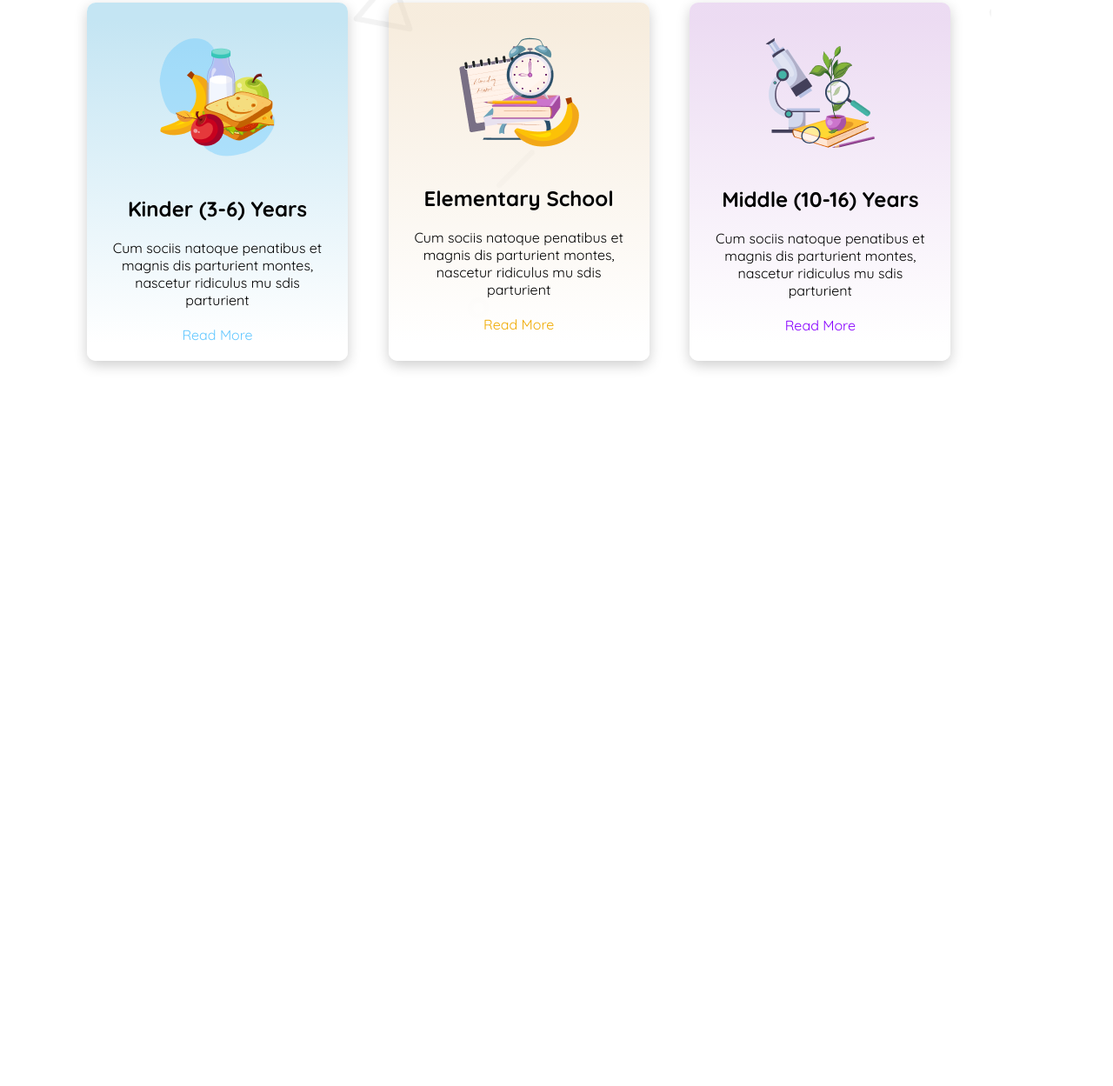
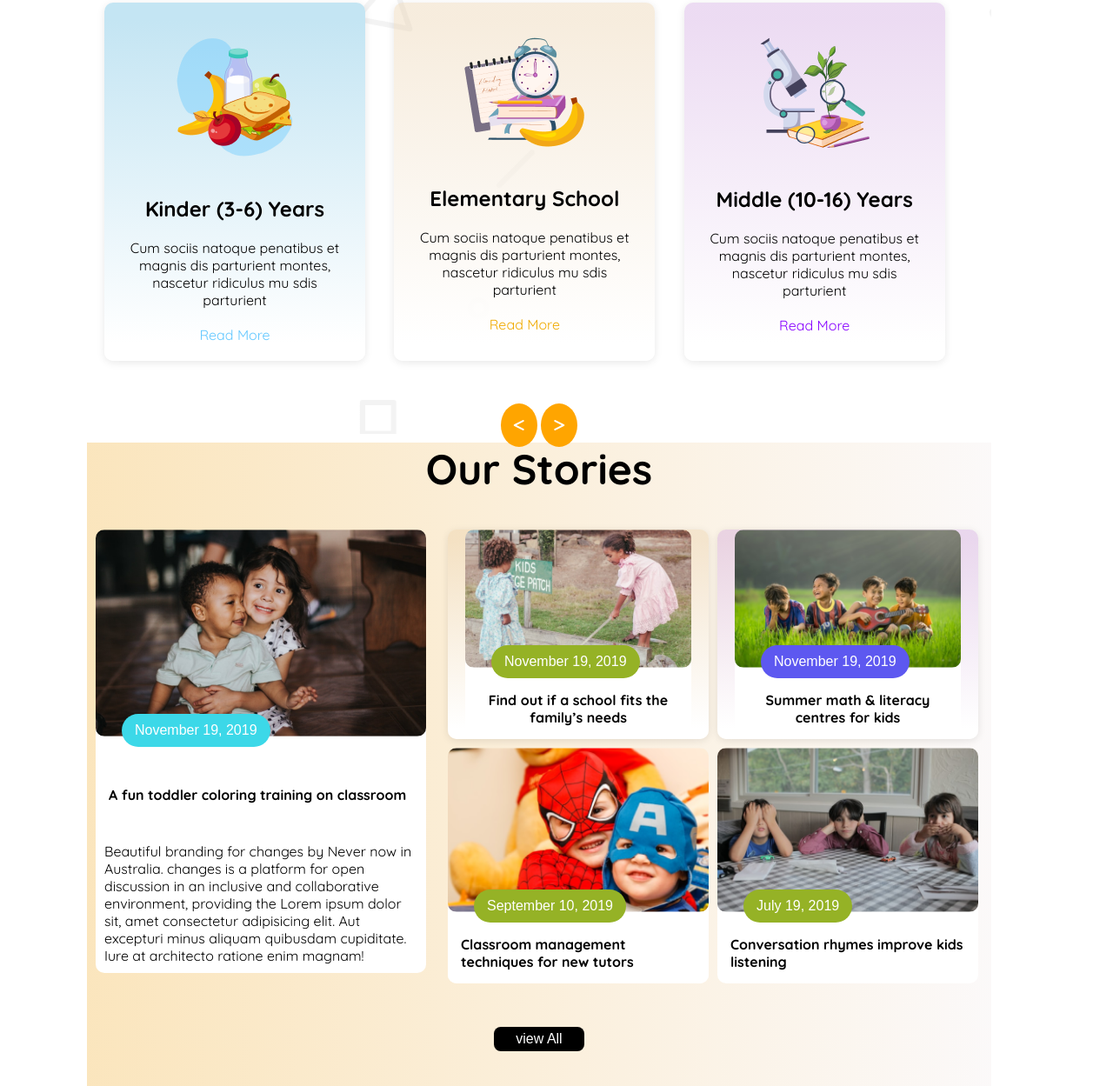
Before and after one commit to MasudMiti/kids-school, a plain HTML site: page index.html in a window 1280 px wide. Shown: the part 640-1889 px from the top of the page at 87% size. Before the commit the page ends 1095 px from the top, so only its background shows below. Drawn offline with Linux system fonts and the light colour scheme.

Commit message:
image section done

```diff
--- a/index.html
+++ b/index.html
@@ -4,6 +4,7 @@
   <meta charset="UTF-8">
   <meta name="viewport" content="width=device-width, initial-scale=1.0">
   <title>Kids School</title>
+  <link rel="stylesheet" href="https://cdnjs.cloudflare.com/ajax/libs/font-awesome/6.7.2/css/all.min.css"/>
   <link rel="stylesheet" href="style.css">
 </head>
 <body>
@@ -64,8 +65,62 @@
               <p class="read read-3">Read More</p>
           </div>
         </div>
+        <div class="icon-style">
+        <span class="icon"><i class="fa-solid fa-less-than"></i></></span>
+        <span class="icon"><i class="fa-solid fa-greater-than"></i></span>
+      </div>
       </section>
-
+     <!-- our stories section starts -->
+      <section class="our-stories wrapper">
+        <h3 class="story-title">Our Stories</h3>
+      <div class="section-parent">
+         <div class="one-big-image">
+           <img src="assets/story-1.png" alt="">
+           <div class="big-img-content">
+            <button class="card-btn">November 19, 2019</button>
+            <h4 class="sub-title title">A fun toddler coloring training on classroom</h4>
+            <p class="story-description">Beautiful branding for changes by Never now      in Australia.
+             changes is a platform for open discussion in an inclusive and collaborative environment, providing the Lorem ipsum dolor sit, amet consectetur adipisicing elit. Aut excepturi minus aliquam quibusdam cupiditate. Iure at architecto ratione enim magnam!</p>
+           </div>
+        </div>
+        <div class="small-image">
+          <div class="card-2">
+          <img src="assets/story-2.png" alt="">
+            <div class="small-img-content">
+              <button class="card-btn img-btn5">November 19, 2019</button>
+              <h5 class="sub-title">Find out if a school fits the family’s needs</h5>
+            </div>
+         </div>
+          <div class="card-3">
+            <img src="assets/story-3.png" alt="">
+            <div class="small-img-content">
+              <button class="card-btn img-btn4">November 19, 2019</button>
+              <h5 class="sub-title">Summer math & literacy centres for kids</h5>
+            </div>
+          </div>
+          <div class="card-4">
+            <img src="assets/story-4.png" alt="">
+             <div class="small-img-content">
+              <div class="small-img-content">
+                <button class="card-btn img-btn5">September 10, 2019</button>
+                <h5 class="sub-title">Classroom management techniques for new tutors</h5>
+              </div>
+             </div>
+          </div>
+          <div class="card-5">
+            <img src="assets/story-5.png" alt="">
+            <div class="small-img-content">
+              <button class="card-btn img-btn5">July 19, 2019</button>
+              <h5 class="sub-title">Conversation rhymes improve kids listening</h5>
+            </div>
+          </div>
+        </div>
+      </div>
+      <div class="view-btn">
+        <button class="btn-primary btn-1">view All</button>
+      </div>
+      </section>
+     <!-- our stories section ends -->
     </main>
      </div>
       <footer>
--- a/style.css
+++ b/style.css
@@ -101,6 +101,8 @@ body{
   background-repeat: no-repeat;
  }
  .card-container{
+  width: 1000px;
+  margin: 0 auto;
   display: grid;
   grid-template-columns: repeat(3, 1fr);
  }
@@ -109,7 +111,7 @@ body{
   width: 300px;
   padding: 0px 20px;
   border-radius: 10px;
-  box-shadow: 0px 5px 15px rgba(0, 0, 0, .195);
+  box-shadow: 0px 2px 10px rgba(0, 0, 0, .095);
   background: linear-gradient(rgb(196, 229, 243) 5%, #ffffff 95%)
 }
 .card-2{
@@ -117,7 +119,7 @@ body{
   width: 300px;
   padding: 0px 20px;
   border-radius: 10px;
-  box-shadow: 0px 5px 15px rgba(0, 0, 0, .195);
+  box-shadow: 0px 2px 10px rgba(0, 0, 0, .095);
   background: linear-gradient( #e8cca35d 5%, #ffffff 95%)
 }
 .card-3{
@@ -125,15 +127,13 @@ body{
   width: 300px;
   padding: 0px 20px;
   border-radius: 10px;
-  box-shadow: 0px 5px 15px rgba(0, 0, 0, .195);
+  box-shadow: 0px 2px 10px rgba(0, 0, 0, .095);
   background: linear-gradient(#c088d54c 5%,  #ffffff 95%)
-}
-.card-container{
-  margin: 40px 0px;
 }
  .card-heading{
   text-align: center;
   margin-top: 60px;
+  margin-bottom: 40px;
   font-size: 3rem;
   font-weight: bold;
  }
@@ -159,7 +159,107 @@ body{
     color: #8700FF;
     margin-bottom: 20px;
   }
+  .icon{
+    width: 50px;
+    height: 50px;
+    background-color: orange;
+    color: white;
+    border-radius: 50%;
+    padding: 15px;
+  }
+  .icon-style{
+    text-align: center;
+    position: relative;
+    margin-top: 4rem;
+    margin-bottom: -50px;
+    /* margin-bottom: 50px; */
+    /* margin-top: 4rem; */
+  }
 /* curriculum section ends */
+/* our stories section starts */
+ .our-stories{
+   background-image: url(assets/bg.png);
+   background-repeat: no-repeat;
+   background-size: cover;
+   background-position: center;
+   background: linear-gradient(to right, rgba(245, 195, 101, 0.429),rgba(222, 202, 202, 0.114));
+ }
+ .section-parent{
+  display: flex;
+  gap: 5px;
+  margin-top: 30px;
+ }
+ .story-title{
+  font-size: 3rem;
+  font-weight: bold;
+  text-align: center;
+  margin-top: 60px;
+ }
+ .title{
+  margin-top: 30px;
+ }
+ .sub-title{
+  font-size: 1rem;
+  font-weight: 700;
+  padding: 15px;
+ }
+ .story-description{
+  font-size: 1rem;
+  font-weight: 500px;
+  margin-top: 20px;
+  padding: 10px;
+ }
+ .one-big-image{
+  max-width: 400px;
+  padding: 10px;
+ }
+ .big-img-content{
+  background-color: #fff;
+  border-radius: 10px;
+ }
+ .one-big-image img{
+  width: 100%;
+  border-radius: 10px;
+ }
+ .small-image{
+  max-width: 400px;
+  display: grid;
+  grid-template-columns: repeat(2, 1fr);
+  gap: 10px;
+  padding: 10px;
+ }
+ .small-img-content{
+  background-color: #fff;
+  border-radius: 10px;
+ }
+ .small-image img{
+  width: 100%;
+  border-radius: 10px;
+ }
+ .card-btn{
+  font-size: 1rem;
+  font-weight: 500;
+  padding: 10px 15px;
+  color: white;
+  background-color: #3CD8E8;
+  border: none;
+  display: block;
+  position: relative;
+  border-radius: 20px;
+  margin-left: 30px;
+  margin-top: -30px;
+ }
+ .img-btn4{
+  background-color: #5D58F0;
+ }
+ .img-btn5{
+  background-color: #95B226;
+ }
+ .view-btn{
+  text-align: center;
+  padding: 40px 0px;
+ }
+/* our stories section ends */
 
 
 
```
